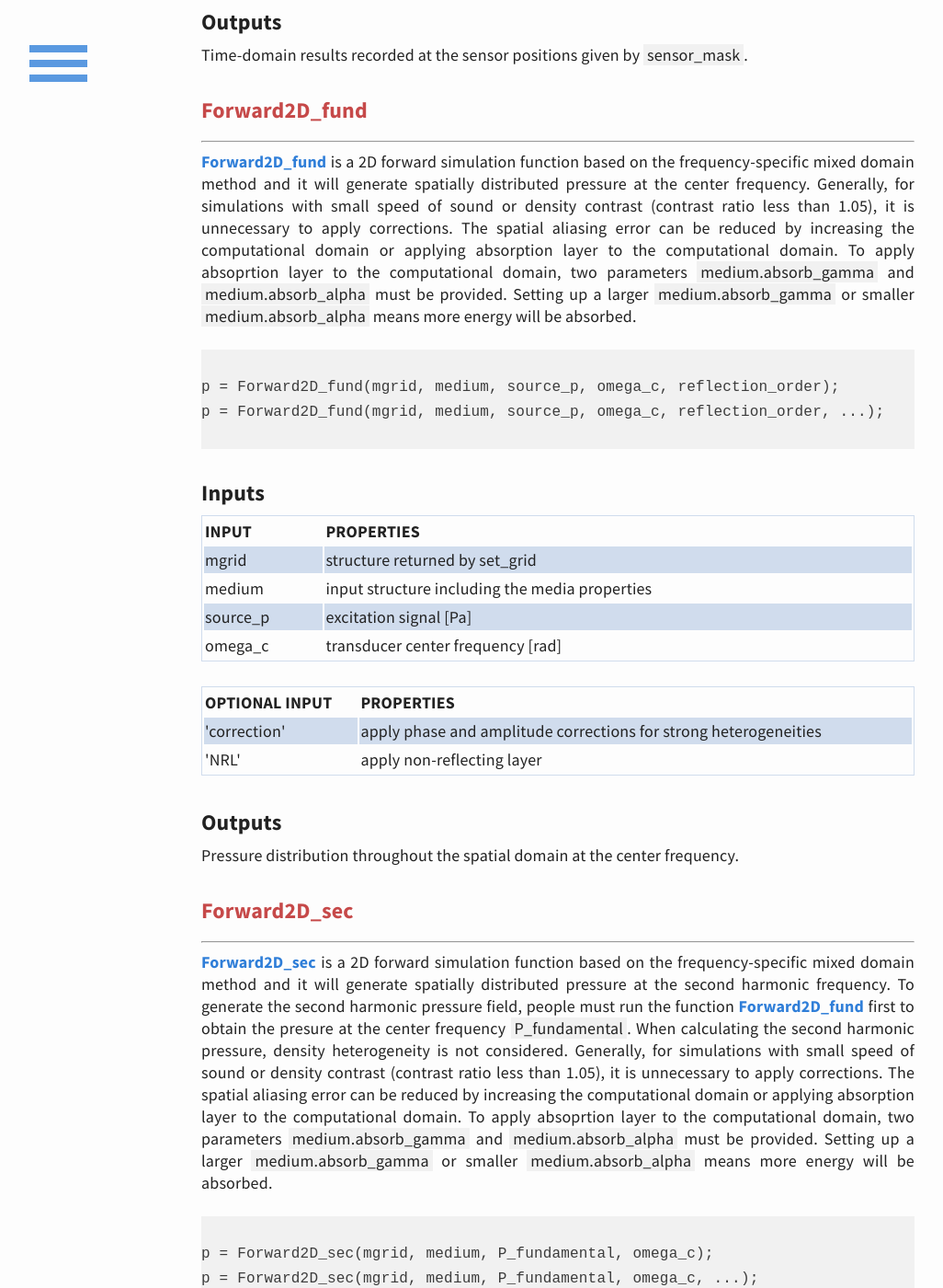
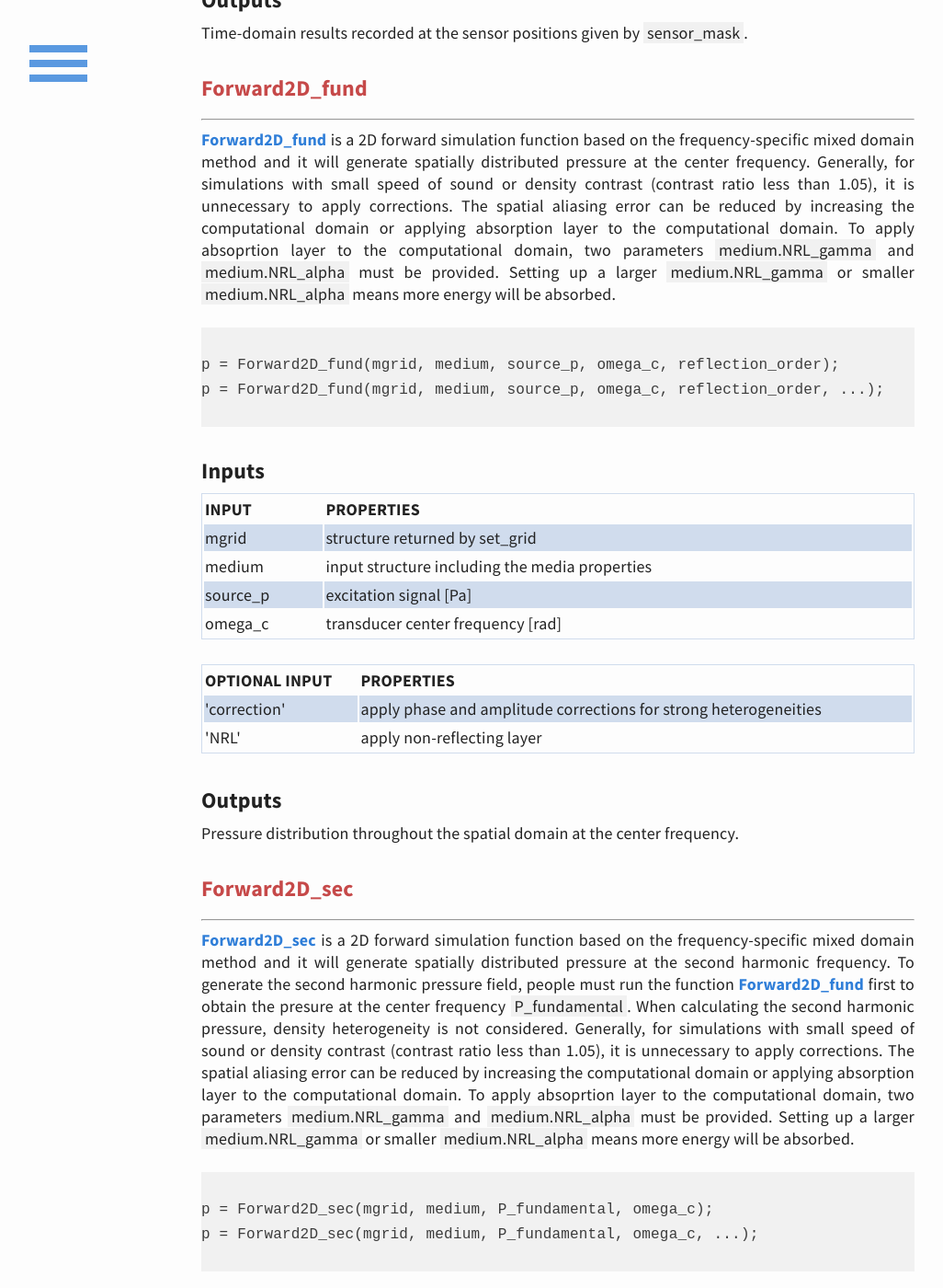
Before and after one commit to m-SOUND/mSOUND, a Jekyll site: the page built from function.html, in a window 1280 px wide and 1400 px high, scrolled down 4604 px. Shown: the whole window at 92% size, without its empty margins (33-1059 px from the left). Built offline with Jekyll 4.4.1, drawn with Linux system fonts in a browser that asks for light colours; some of the changed text lies outside the part shown.

Commit message:
Update function.html

```diff
--- a/function.html
+++ b/function.html
@@ -247,9 +247,9 @@
  Generally, for simulations with small speed of sound or density contrast (contrast ratio less than 1.05),
  it is unnecessary to apply corrections. The spatial aliasing error can be reduced by increasing the computational domain or applying
  absorption layer to the computational domain. To apply absoprtion layer to the computational domain, two parameters
- <span style="background-color:#f1f1f1">medium.absorb_gamma</span> and <span style="background-color:#f1f1f1">medium.absorb_alpha</span>
- must be provided. Setting up a larger <span style="background-color:#f1f1f1">medium.absorb_gamma</span> or
-smaller <span style="background-color:#f1f1f1">medium.absorb_alpha</span>
+ <span style="background-color:#f1f1f1">medium.NRL_gamma</span> and <span style="background-color:#f1f1f1">medium.NRL_alpha</span>
+ must be provided. Setting up a larger <span style="background-color:#f1f1f1">medium.NRL_gamma</span> or
+smaller <span style="background-color:#f1f1f1">medium.NRL_alpha</span>
  means more energy will be absorbed.
 <pre>  <code>
 p = Forward3D(mgrid, medium, source_p, sensor_mask, reflection_order);
@@ -312,9 +312,9 @@
  for simulations with small speed of sound or density contrast (contrast ratio less than 1.05),
  it is unnecessary to apply corrections. The spatial aliasing error can be reduced by increasing the computational domain or applying
  absorption layer to the computational domain. To apply absoprtion layer to the computational domain, two parameters
- <span style="background-color:#f1f1f1">medium.absorb_gamma</span> and <span style="background-color:#f1f1f1">medium.absorb_alpha</span>
- must be provided. Setting up a larger <span style="background-color:#f1f1f1">medium.absorb_gamma</span> or
-smaller <span style="background-color:#f1f1f1">medium.absorb_alpha</span>
+ <span style="background-color:#f1f1f1">medium.NRL_gamma</span> and <span style="background-color:#f1f1f1">medium.NRL_alpha</span>
+ must be provided. Setting up a larger <span style="background-color:#f1f1f1">medium.NRL_gamma</span> or
+smaller <span style="background-color:#f1f1f1">medium.NRL_alpha</span>
  means more energy will be absorbed.
 <pre>  <code>
 p = Forward2D_fund(mgrid, medium, source_p, omega_c, reflection_order);
@@ -373,9 +373,9 @@
  for simulations with small speed of sound or density contrast (contrast ratio less than 1.05),
  it is unnecessary to apply corrections. The spatial aliasing error can be reduced by increasing the computational domain or applying
  absorption layer to the computational domain. To apply absoprtion layer to the computational domain, two parameters
- <span style="background-color:#f1f1f1">medium.absorb_gamma</span> and <span style="background-color:#f1f1f1">medium.absorb_alpha</span>
- must be provided. Setting up a larger <span style="background-color:#f1f1f1">medium.absorb_gamma</span> or
-smaller <span style="background-color:#f1f1f1">medium.absorb_alpha</span>
+ <span style="background-color:#f1f1f1">medium.NRL_gamma</span> and <span style="background-color:#f1f1f1">medium.NRL_alpha</span>
+ must be provided. Setting up a larger <span style="background-color:#f1f1f1">medium.NRL_gamma</span> or
+smaller <span style="background-color:#f1f1f1">medium.NRL_alpha</span>
  means more energy will be absorbed.
 <pre>  <code>
 p = Forward2D_sec(mgrid, medium, P_fundamental, omega_c);
@@ -429,9 +429,9 @@
  for simulations with small speed of sound or density contrast (contrast ratio less than 1.05),
  it is unnecessary to apply corrections. The spatial aliasing error can be reduced by increasing the computational domain or applying
  absorption layer to the computational domain. To apply absoprtion layer to the computational domain, two parameters
- <span style="background-color:#f1f1f1">medium.absorb_gamma</span> and <span style="background-color:#f1f1f1">medium.absorb_alpha</span>
- must be provided. Setting up a larger <span style="background-color:#f1f1f1">medium.absorb_gamma</span> or
-smaller <span style="background-color:#f1f1f1">medium.absorb_alpha</span>
+ <span style="background-color:#f1f1f1">medium.NRL_gamma</span> and <span style="background-color:#f1f1f1">medium.NRL_alpha</span>
+ must be provided. Setting up a larger <span style="background-color:#f1f1f1">medium.NRL_gamma</span> or
+smaller <span style="background-color:#f1f1f1">medium.NRL_alpha</span>
  means more energy will be absorbed.
 <pre>  <code>
 p = Forward3D_fund(mgrid, medium, source_p, omega_c, reflection_order);
@@ -490,9 +490,9 @@
  for simulations with small speed of sound or density contrast (contrast ratio less than 1.05),
  it is unnecessary to apply corrections. The spatial aliasing error can be reduced by increasing the computational domain or applying
  absorption layer to the computational domain. To apply absoprtion layer to the computational domain, two parameters
- <span style="background-color:#f1f1f1">medium.absorb_gamma</span> and <span style="background-color:#f1f1f1">medium.absorb_alpha</span>
- must be provided. Setting up a larger <span style="background-color:#f1f1f1">medium.absorb_gamma</span> or
-smaller <span style="background-color:#f1f1f1">medium.absorb_alpha</span>
+ <span style="background-color:#f1f1f1">medium.NRL_gamma</span> and <span style="background-color:#f1f1f1">medium.NRL_alpha</span>
+ must be provided. Setting up a larger <span style="background-color:#f1f1f1">medium.NRL_gamma</span> or
+smaller <span style="background-color:#f1f1f1">medium.NRL_alpha</span>
  means more energy will be absorbed.
 <pre>  <code>
 p = Forward3D_sec(mgrid, medium, P_fundamental, omega_c);
@@ -594,9 +594,9 @@
  Generally, for simulations with small speed of sound or density contrast (contrast ratio less than 1.05),
  it is unnecessary to apply corrections. The spatial aliasing error can be reduced by increasing the computational domain or applying
  absorption layer to the computational domain. To apply absoprtion layer to the computational domain, two parameters
- <span style="background-color:#f1f1f1">medium.absorb_gamma</span> and <span style="background-color:#f1f1f1">medium.absorb_alpha</span>
- must be provided. Setting up a larger <span style="background-color:#f1f1f1">medium.absorb_gamma</span> or
-smaller <span style="background-color:#f1f1f1">medium.absorb_alpha</span>
+ <span style="background-color:#f1f1f1">medium.NRL_gamma</span> and <span style="background-color:#f1f1f1">medium.NRL_alpha</span>
+ must be provided. Setting up a larger <span style="background-color:#f1f1f1">medium.NRL_gamma</span> or
+smaller <span style="background-color:#f1f1f1">medium.NRL_alpha</span>
  means more energy will be absorbed.
 
 <pre>  <code>
@@ -655,9 +655,9 @@
  Generally, for simulations with small speed of sound or density contrast (contrast ratio less than 1.05),
  it is unnecessary to apply corrections. The spatial aliasing error can be reduced by increasing the computational domain or applying
  absorption layer to the computational domain. To apply absoprtion layer to the computational domain, two parameters
- <span style="background-color:#f1f1f1">medium.absorb_gamma</span> and <span style="background-color:#f1f1f1">medium.absorb_alpha</span>
- must be provided. Setting up a larger <span style="background-color:#f1f1f1">medium.absorb_gamma</span> or
-smaller <span style="background-color:#f1f1f1">medium.absorb_alpha</span>
+ <span style="background-color:#f1f1f1">medium.NRL_gamma</span> and <span style="background-color:#f1f1f1">medium.NRL_alpha</span>
+ must be provided. Setting up a larger <span style="background-color:#f1f1f1">medium.NRL_gamma</span> or
+smaller <span style="background-color:#f1f1f1">medium.NRL_alpha</span>
  means more energy will be absorbed.
 <pre>  <code>
 p = Backward3D(mgrid, medium, source_p, sensor_mask);
@@ -716,9 +716,9 @@
  for simulations with small speed of sound or density contrast (contrast ratio less than 1.05),
  it is unnecessary to apply corrections. The spatial aliasing error can be reduced by increasing the computational domain or applying
  absorption layer to the computational domain. To apply absoprtion layer to the computational domain, two parameters
- <span style="background-color:#f1f1f1">medium.absorb_gamma</span> and <span style="background-color:#f1f1f1">medium.absorb_alpha</span>
- must be provided. Setting up a larger <span style="background-color:#f1f1f1">medium.absorb_gamma</span> or
-smaller <span style="background-color:#f1f1f1">medium.absorb_alpha</span>
+ <span style="background-color:#f1f1f1">medium.NRL_gamma</span> and <span style="background-color:#f1f1f1">medium.NRL_alpha</span>
+ must be provided. Setting up a larger <span style="background-color:#f1f1f1">medium.NRL_gamma</span> or
+smaller <span style="background-color:#f1f1f1">medium.NRLalpha</span>
  means more energy will be absorbed.
 <pre>  <code>
 p = Backward2D_fund(mgrid, medium, source_p, omega_c);
@@ -777,9 +777,9 @@
  for simulations with small speed of sound or density contrast (contrast ratio less than 1.05),
  it is unnecessary to apply corrections. The spatial aliasing error can be reduced by increasing the computational domain or applying
  absorption layer to the computational domain. To apply absoprtion layer to the computational domain, two parameters
- <span style="background-color:#f1f1f1">medium.absorb_gamma</span> and <span style="background-color:#f1f1f1">medium.absorb_alpha</span>
- must be provided. Setting up a larger <span style="background-color:#f1f1f1">medium.absorb_gamma</span> or
-smaller <span style="background-color:#f1f1f1">medium.absorb_alpha</span>
+ <span style="background-color:#f1f1f1">medium.NRL_gamma</span> and <span style="background-color:#f1f1f1">medium.NRL_alpha</span>
+ must be provided. Setting up a larger <span style="background-color:#f1f1f1">medium.NRL_gamma</span> or
+smaller <span style="background-color:#f1f1f1">medium.NRL_alpha</span>
  means more energy will be absorbed.
 <pre>  <code>
 p = Backward2D_sec(mgrid, medium, P_fundamental, omega_c);
@@ -834,9 +834,9 @@
  for simulations with small speed of sound or density contrast (contrast ratio less than 1.05),
  it is unnecessary to apply corrections. The spatial aliasing error can be reduced by increasing the computational domain or applying
  absorption layer to the computational domain. To apply absoprtion layer to the computational domain, two parameters
- <span style="background-color:#f1f1f1">medium.absorb_gamma</span> and <span style="background-color:#f1f1f1">medium.absorb_alpha</span>
- must be provided. Setting up a larger <span style="background-color:#f1f1f1">medium.absorb_gamma</span> or
-smaller <span style="background-color:#f1f1f1">medium.absorb_alpha</span>
+ <span style="background-color:#f1f1f1">medium.NRL_gamma</span> and <span style="background-color:#f1f1f1">medium.NRL_alpha</span>
+ must be provided. Setting up a larger <span style="background-color:#f1f1f1">medium.NRL_gamma</span> or
+smaller <span style="background-color:#f1f1f1">medium.NRL_alpha</span>
  means more energy will be absorbed.
 <pre>  <code>
 p = Backward3D_fund(mgrid, medium, source_p, omega_c);
@@ -895,9 +895,9 @@
  for simulations with small speed of sound or density contrast (contrast ratio less than 1.05),
  it is unnecessary to apply corrections. The spatial aliasing error can be reduced by increasing the computational domain or applying
  absorption layer to the computational domain. To apply absoprtion layer to the computational domain, two parameters
- <span style="background-color:#f1f1f1">medium.absorb_gamma</span> and <span style="background-color:#f1f1f1">medium.absorb_alpha</span>
- must be provided. Setting up a larger <span style="background-color:#f1f1f1">medium.absorb_gamma</span> or
-smaller <span style="background-color:#f1f1f1">medium.absorb_alpha</span>
+ <span style="background-color:#f1f1f1">medium.NRL_gamma</span> and <span style="background-color:#f1f1f1">medium.NRL_alpha</span>
+ must be provided. Setting up a larger <span style="background-color:#f1f1f1">medium.NRL_gamma</span> or
+smaller <span style="background-color:#f1f1f1">medium.NRL_alpha</span>
  means more energy will be absorbed.
 <pre>  <code>
 p = Backward3D_sec(mgrid, medium, P_fundamental, omega_c);
```
